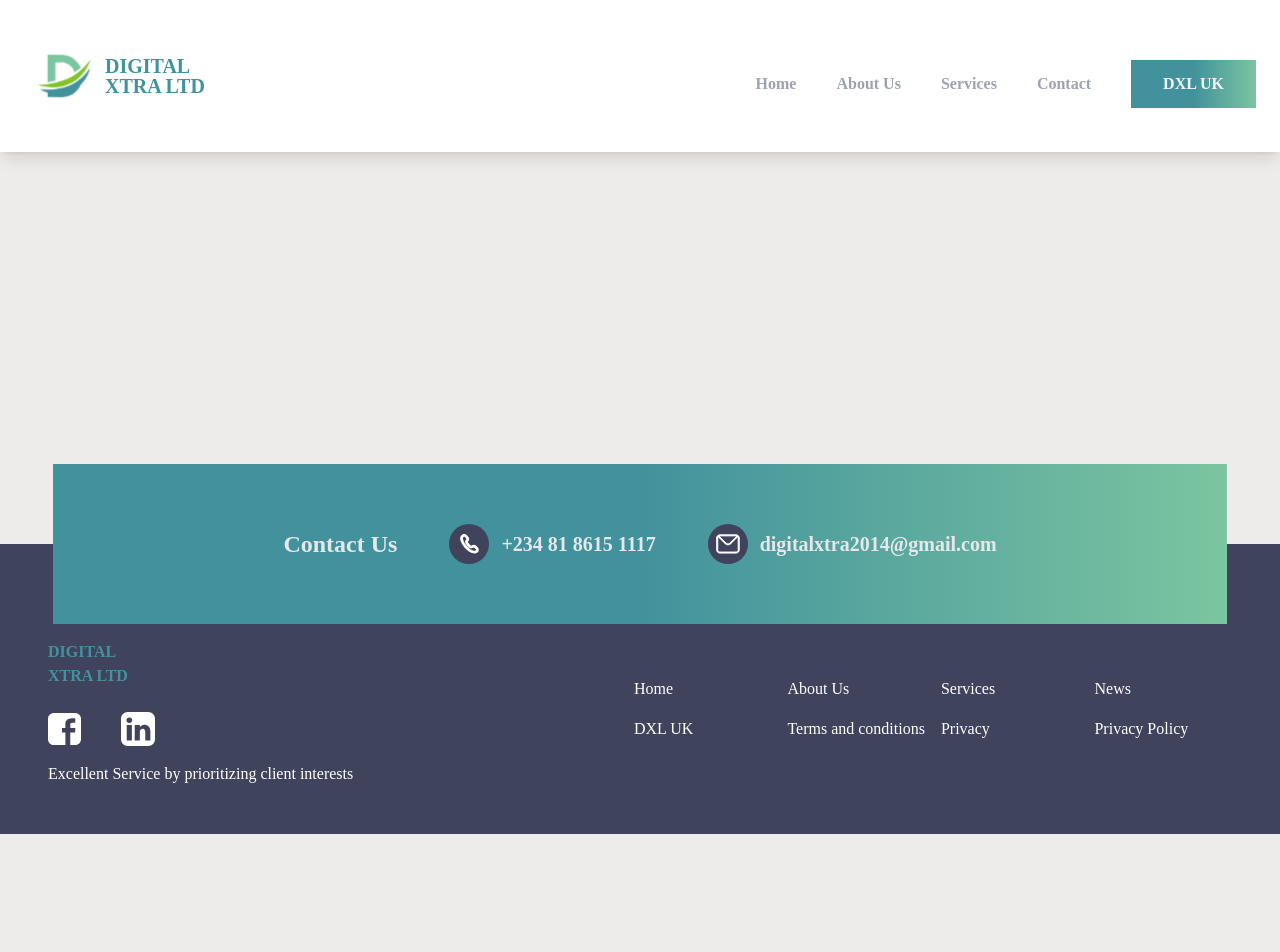
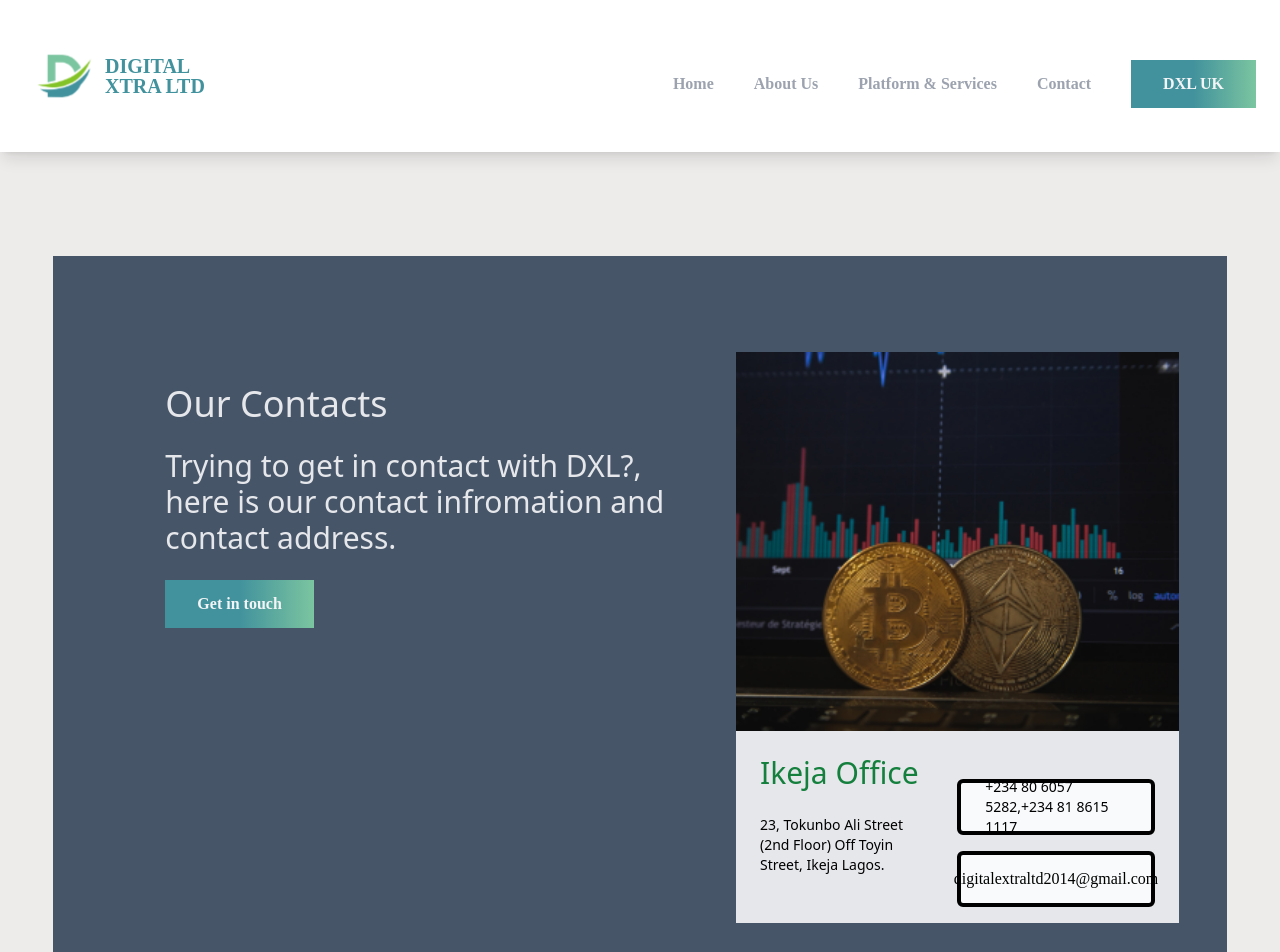
Before and after one commit to Taiwrash/dxl, a Next.js app: page /contact in a window 1280 px wide. Shown: the top 952 px of the page. Before the commit the page ends 834 px from the top, so only its background shows below. Built offline with nearby package versions, Linux system fonts and the light colour scheme.

Commit message:
Contact Builds

```diff
--- a/content.js
+++ b/content.js
@@ -7,7 +7,7 @@ export const home = {
     navItems:[
         {name:"Home", url:"/"},
         {name:"About Us", url:"/about"},
-        {name:"Services", url:"/services"},
+        {name:"Platform & Services", url:"/services"},
         {name:"Contact", url:"/contact"},
     ],
     consultation:{
@@ -127,12 +127,14 @@ export const contacts = {
         subtitle: "Trying to get in contact with DXL?, here is our contact infromation and contact address.",
         cta: "Get in touch",
     },
+
     address: {
+        img: "/images/crypto.png",
         location: "Ikeja Office",
         fullAddress: "23, Tokunbo Ali Street (2nd Floor) Off Toyin Street, Ikeja Lagos.",
         phone: "+234 80 6057 5282,+234 81 8615 1117",
         email: "digitalextraltd2014@gmail.com",
-        mailIcon: "mail.svg",
-        phoneIcon: "call.svg"
+        mailIcon: "/images/mail.svg",
+        phoneIcon: "/images/call.svg"
     }
 }
--- a/pages/contact.js
+++ b/pages/contact.js
@@ -1,11 +1,13 @@
-import {home} from "../content"
+import {home, contacts} from "../content"
+import CContact from "../src/contact";
 import Footer from "../src/footer";
 import Nav from "../src/nav";
 
-const Contact = ({home}) =>{
+const Contact = ({home, contacts}) =>{
+    console.log(contacts);
     return <>
      <Nav home={home}/>
-     <h1 className="h-96 text-7xl">Contact Page is coming soon</h1>
+     <CContact contact={contacts}/>
      <Footer footer={home} />
     </>
 }
@@ -14,6 +16,6 @@ export default Contact
 
 export function getStaticProps(){
     return {
-        props: {home}
+        props: {home,contacts}
     }
 }
--- /dev/null
+++ b/src/contact.js
@@ -0,0 +1,38 @@
+import Button from "./button"
+
+const CContact = ({contact}) => {
+    return<>
+        <div className="flex items-center justify-center py-32 h-3/4">
+            <div className="flex w-11/12 h-5/6 md:flex-row flex-col bg-slate-600 pl-24 pb-24 mb-32 mt-32 ">
+                <div className="w-full md:w-1/2 pt-32 pl-4">
+                    <h2 className="text-4xl font-sans text-gray-200 pb-6">{contact.header.title}</h2>
+                    <p className="text-3xl font-sans text-gray-200 pb-6">{contact.header.subtitle}</p>
+                    <Button>{contact.header.cta}</Button>
+                </div>
+                <div className="w-full md:w-1/2 py-12  h-full">
+                    <div className="p-12 h-full" >
+                        <img src={contact.address.img} alt={contact.address.location} className="w-full h-2/3"/>
+                        <div className=" flex w-full bg-gray-200 h-1/3">
+                            <div className="w-1/2 p-6">
+                                <h3 className="text-3xl text-green-700  font-sans pb-6">{contact.address.location}</h3>
+                                <p  className="text-sm font-sans pb-6">{contact.address.fullAddress}</p>
+                            </div>
+                            <div className="w-1/2">
+                                <div className="bg-slate-50 border-4 border-black h-12 rounded-md mr-6 flex mt-12 justify-center items-center p-6">
+                                    {/* <img src={contact.address.phoneIcon} alt={contact.address.phone} className="w-8 h-8 rounded bg-slate-600 p-4" /> */}
+                                    <p className="text-sm font-sans">{contact.address.phone}</p>
+                                </div>
+                                <div className="bg-slate-50 border-4 border-black h-12 rounded-md mr-6 flex mt-4 justify-center items-center p-6">
+                                    {/* <img src={contact.address.mailIcon} alt={contact.address.mail} /> */}
+                                    <p lassName="text-sm font-sans">{contact.address.email}</p>
+                                </div>
+                            </div>
+                        </div>
+                    </div>
+                </div>
+            </div>
+        </div>
+    </>
+}
+
+export default CContact
--- a/src/services.js
+++ b/src/services.js
@@ -21,7 +21,7 @@ const CServices = ({services}) => {
                         <img src={services.img} alt={services.title} className="relative bottom-6 left-6 md:h-80 md:bottom-2 md:left-2 w-full" />
                     </div>
                 </div>
-                <div className="w-3/4  md:w-1/2 md:m-10 service-contents ">
+                <div className="w-3/4  md:w-1/2 md:m-20 service-contents ">
                     <h2 className="text-2xl font-extrabold md:text-3xl  mb-4 font-sans">{services.title}</h2>
                     <p className="text-sm md:text-lg font-serif font-bold text-gray-500">{services.subtitle}</p>
                 </div>
```
